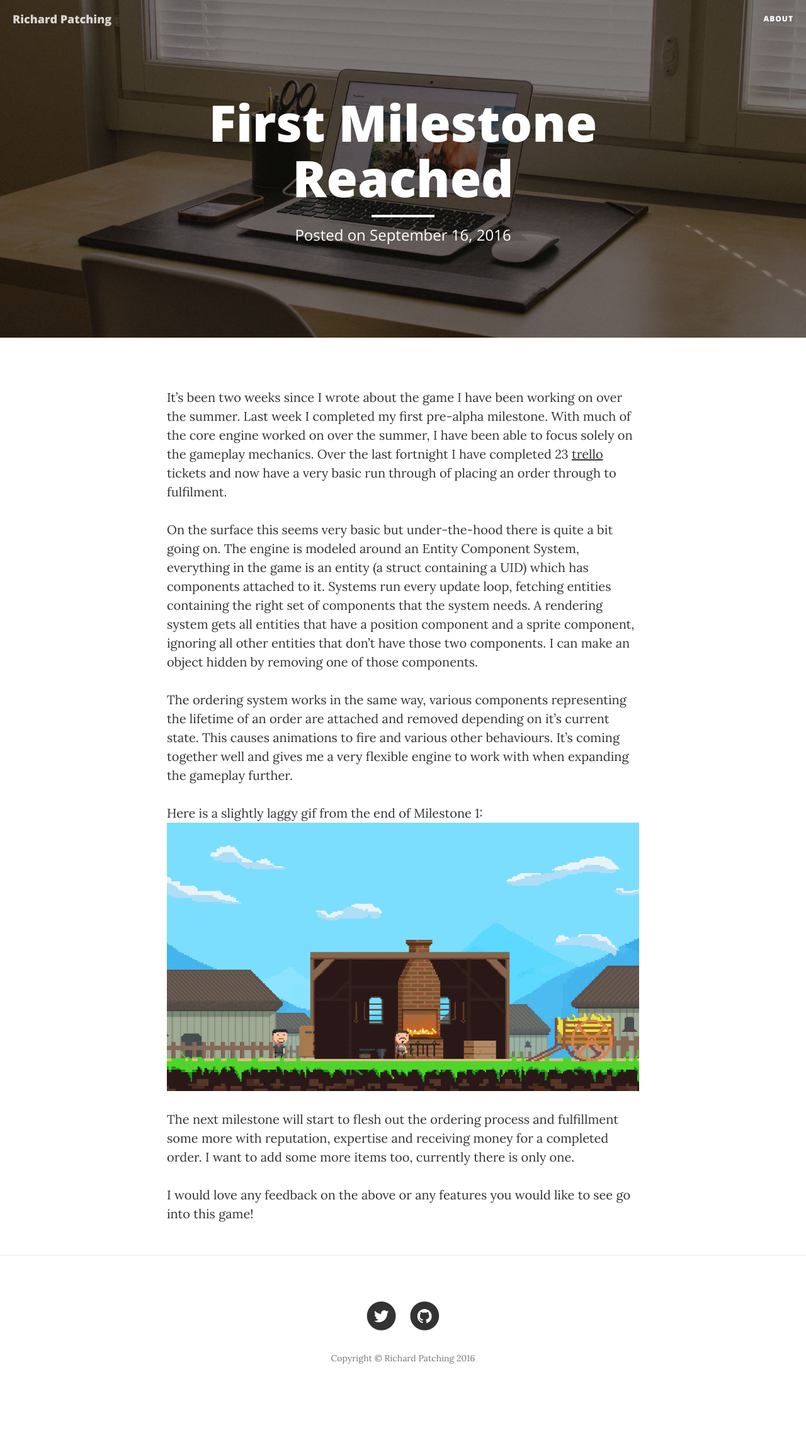
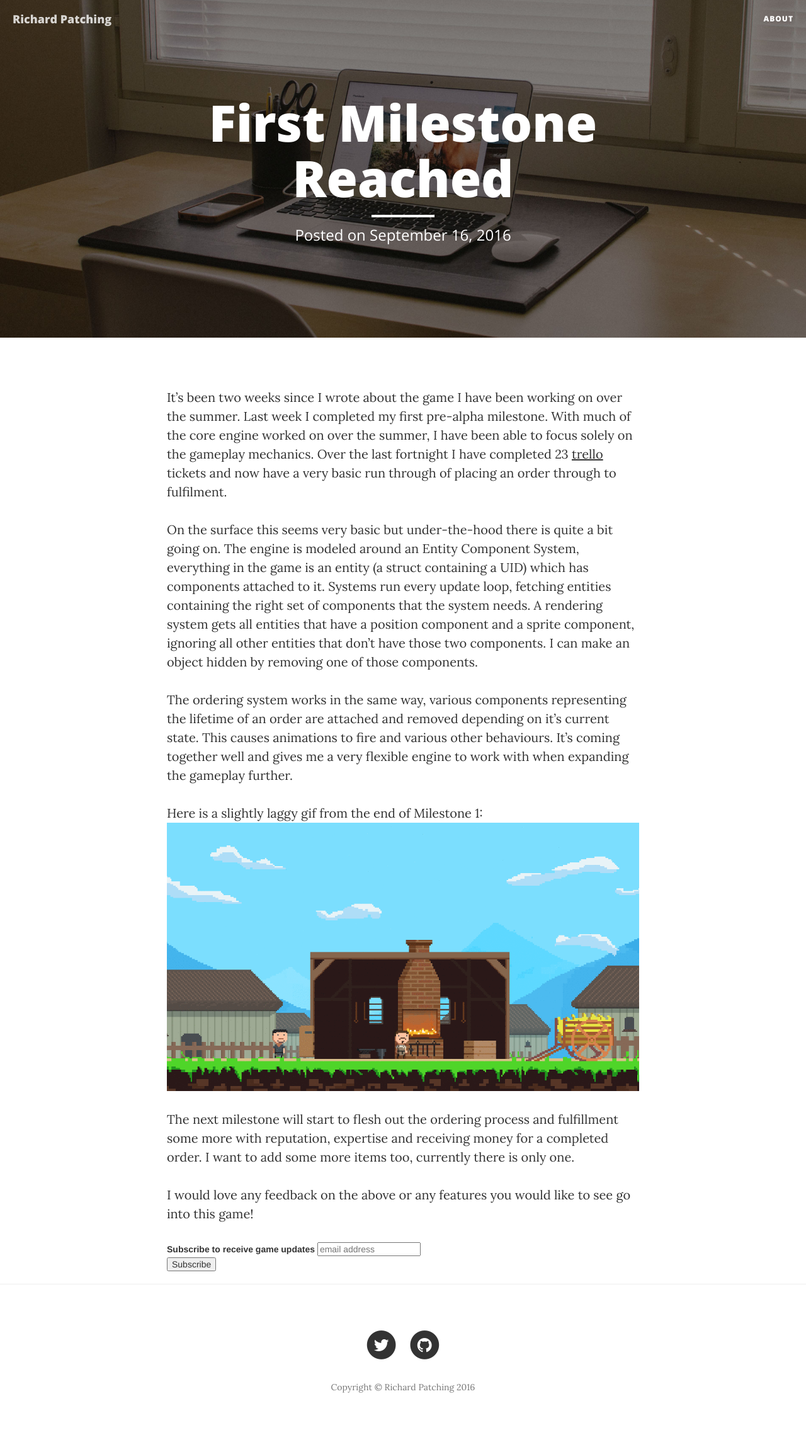
Before and after one commit to patchfx/patchfx.github.io, a Jekyll site: the page built from _posts/2016-09-16-first-milestone-reached.markdown, in a window 1280 px wide. Shown: the whole page at 63% size. Built offline with Jekyll 4.4.1, drawn with Linux system fonts in a browser that asks for light colours; comment, search, counter and statistics services are not loaded; before the commit the page ends 2232 px from its top, so only the background shows below that.

Commit message:
Add email signup form

```diff
--- a/_layouts/post.html
+++ b/_layouts/post.html
@@ -7,6 +7,26 @@
       <div class="col-lg-8 col-lg-offset-2 col-md-10 col-md-offset-1">
         {{ content }}
 
+        <!-- Begin MailChimp Signup Form -->
+        <link href="//cdn-images.mailchimp.com/embedcode/horizontal-slim-10_7.css" rel="stylesheet" type="text/css">
+        <style type="text/css">
+#mc_embed_signup{background:#fff; clear:left; font:14px Helvetica,Arial,sans-serif; width:100%;}
+/* Add your own MailChimp form style overrides in your site stylesheet or in this style block.
+   We recommend moving this block and the preceding CSS link to the HEAD of your HTML file. */
+        </style>
+        <div id="mc_embed_signup">
+          <form action="//justaddpixels.us14.list-manage.com/subscribe/post?u=b2b30fa40a3aeb47c22a908c1&amp;id=82b6df788a" method="post" id="mc-embedded-subscribe-form" name="mc-embedded-subscribe-form" class="validate" target="_blank" novalidate>
+            <div id="mc_embed_signup_scroll">
+              <label for="mce-EMAIL">Subscribe to receive game updates</label>
+              <input type="email" value="" name="EMAIL" class="email" id="mce-EMAIL" placeholder="email address" required>
+              <!-- real people should not fill this in and expect good things - do not remove this or risk form bot signups-->
+              <div style="position: absolute; left: -5000px;" aria-hidden="true"><input type="text" name="b_b2b30fa40a3aeb47c22a908c1_82b6df788a" tabindex="-1" value=""></div>
+              <div class="clear"><input type="submit" value="Subscribe" name="subscribe" id="mc-embedded-subscribe" class="button"></div>
+            </div>
+          </form>
+        </div>
+
+        <!--End mc_embed_signup-->
         {% include disqus_comments.html %}
       </div>
     </div>
```
